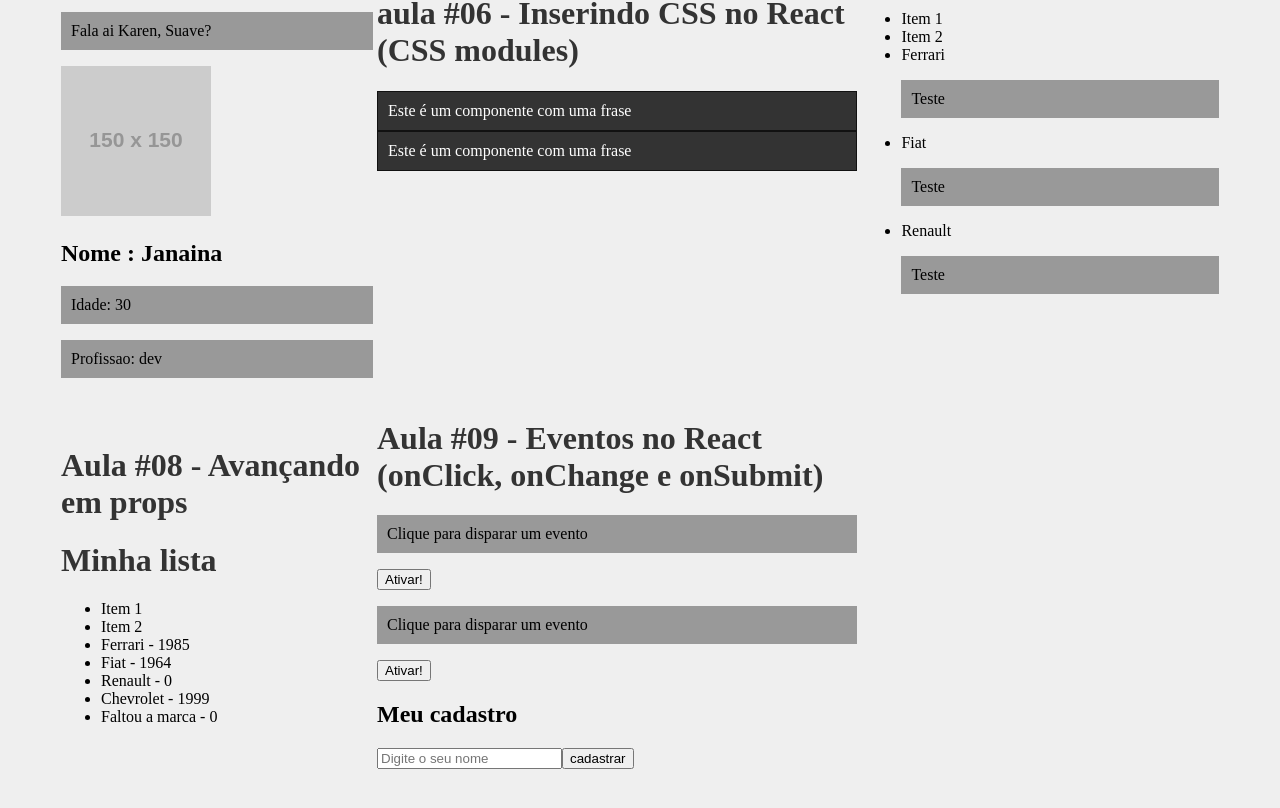
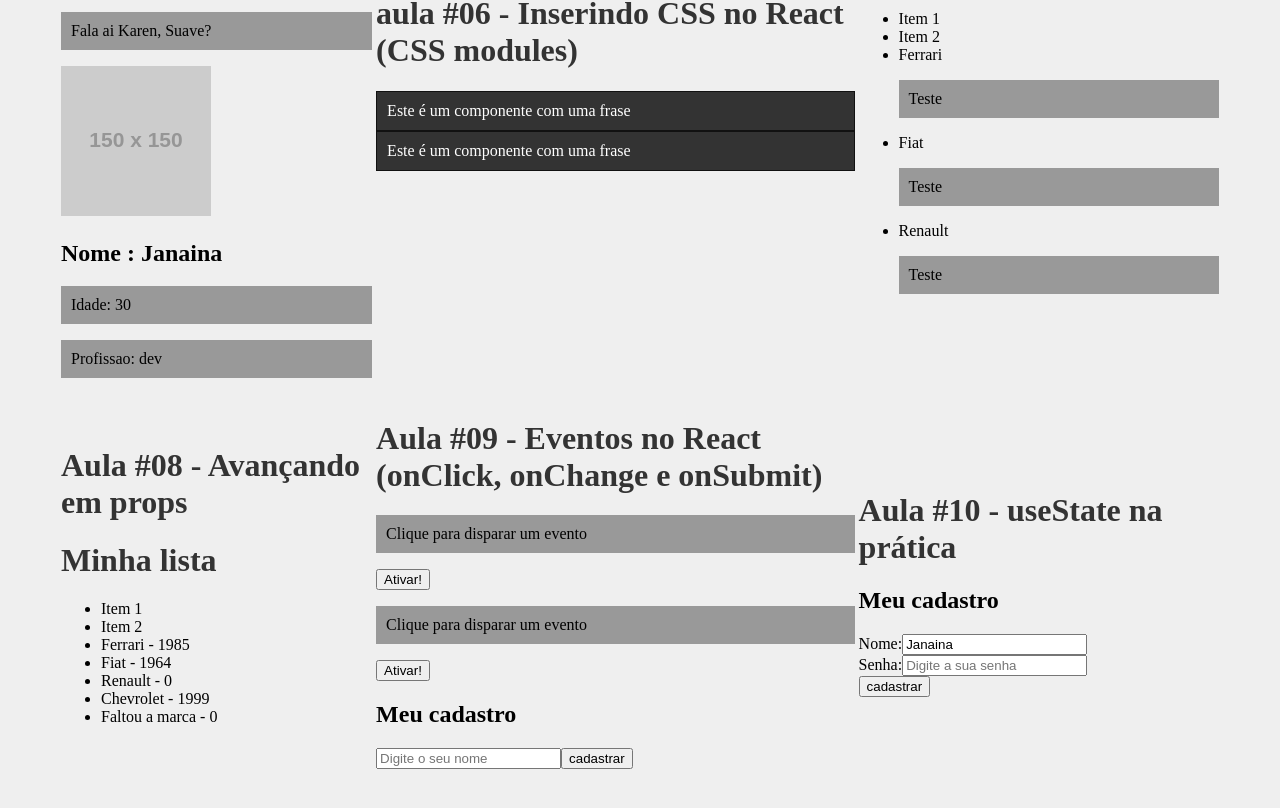
Before and after one commit to Jana-SI/curso_react, a React (Create React App) app: page / in a window 1280 px wide. Shown: the part 834-1642 px from the top of the page. Built offline with nearby package versions, Linux system fonts and the light colour scheme.

Commit message:
useState na prática

```diff
--- a/src/App.js
+++ b/src/App.js
@@ -8,6 +8,7 @@ import Aula06 from './components/aula06/aula06'
 import Aula07 from './components/aula07/aula07'
 import Aula08 from './components/aula08/aula08'
 import Aula09 from './components/aula09/aula09'
+import Aula10 from './components/aula10/aula10'
 
 function App() {
   return (
@@ -31,9 +32,9 @@ function App() {
             <td><Aula07 /></td>
           </tr>
           <tr>
-            <td><Aula08/></td>
-            <td><Aula09/></td>
-            <td></td>
+            <td><Aula08 /></td>
+            <td><Aula09 /></td>
+            <td><Aula10 /></td>
           </tr>
         </tbody>
       </table>
--- /dev/null
+++ b/src/components/aula10/aula10.js
@@ -0,0 +1,12 @@
+import Form from './form'
+
+function aula10() {
+    return(
+        <>
+            <h1>Aula #10 - useState na prática</h1>
+            <Form />
+        </>
+    )
+}
+
+export default aula10
--- /dev/null
+++ b/src/components/aula10/form.js
@@ -0,0 +1,45 @@
+import { useState } from "react"
+
+function Form() {
+
+    function cadUsuario(e) {
+        e.preventDefault()
+        console.log(`Usuário ${nome} foi cadastrado com a senha: ${senha}`)
+    }
+
+    const [nome, setNome] = useState('Janaina')
+    const [senha, setSenha] = useState("")
+
+    return (
+        <div>
+            <h2>Meu cadastro</h2>
+            <form onSubmit={cadUsuario}>
+
+                <div>
+                    <label htmlFor="nome">Nome:</label>
+                    <input
+                        type="text"
+                        id="nome"
+                        name="nome"
+                        placeholder="Digite o seu nome"
+                        value={nome}
+                        onChange={(e) => setNome(e.target.value)} />
+                </div>
+
+                <div>
+                    <label htmlFor="senha">Senha:</label>
+                    <input
+                        type="password"
+                        id="senha"
+                        name="senha"
+                        placeholder="Digite a sua senha"
+                        onChange={(e) => setSenha(e.target.value)} />
+                </div>
+
+                <input type="submit" value="cadastrar" />
+            </form>
+        </div>
+    )
+}
+
+export default Form
```
